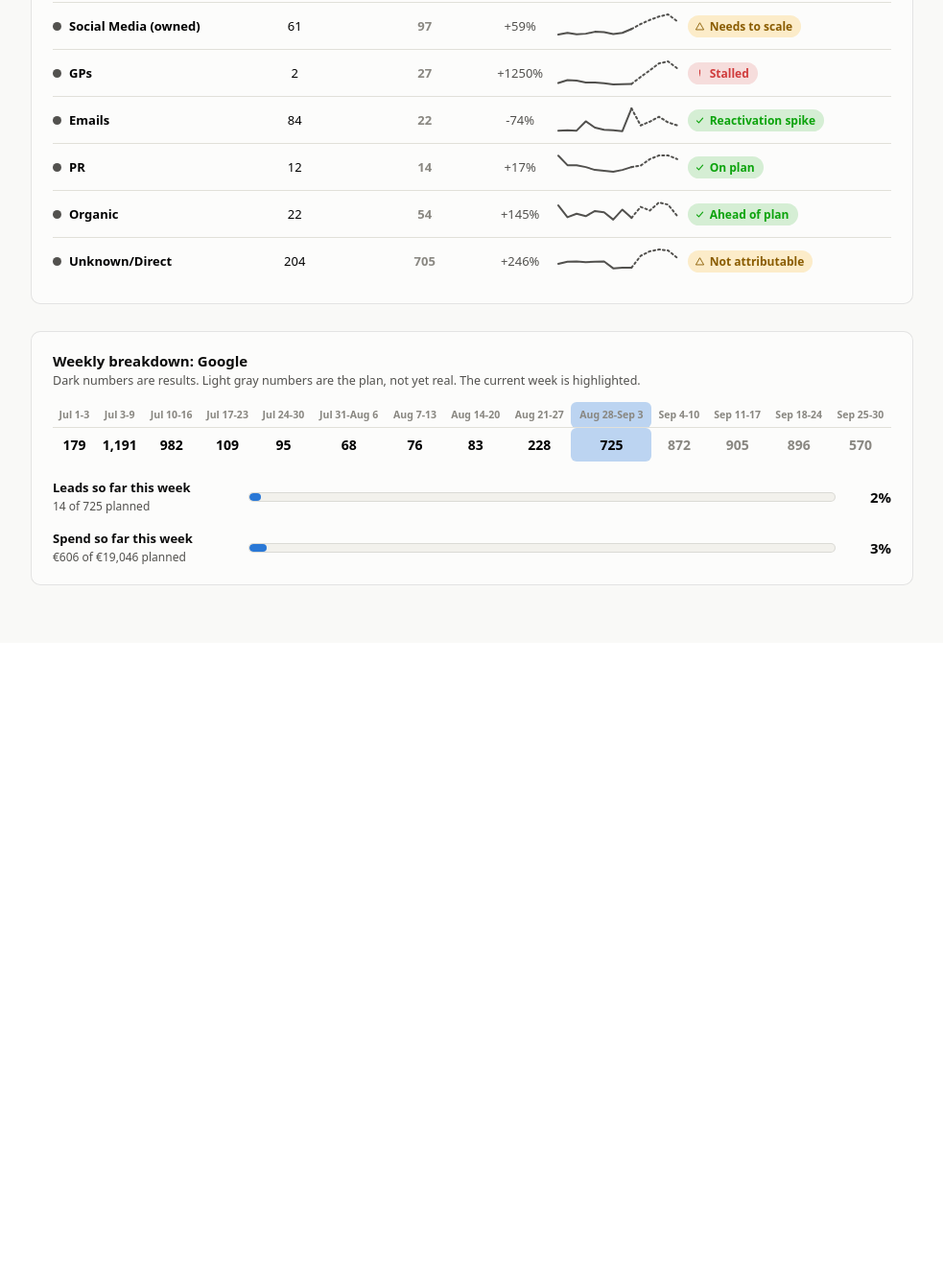
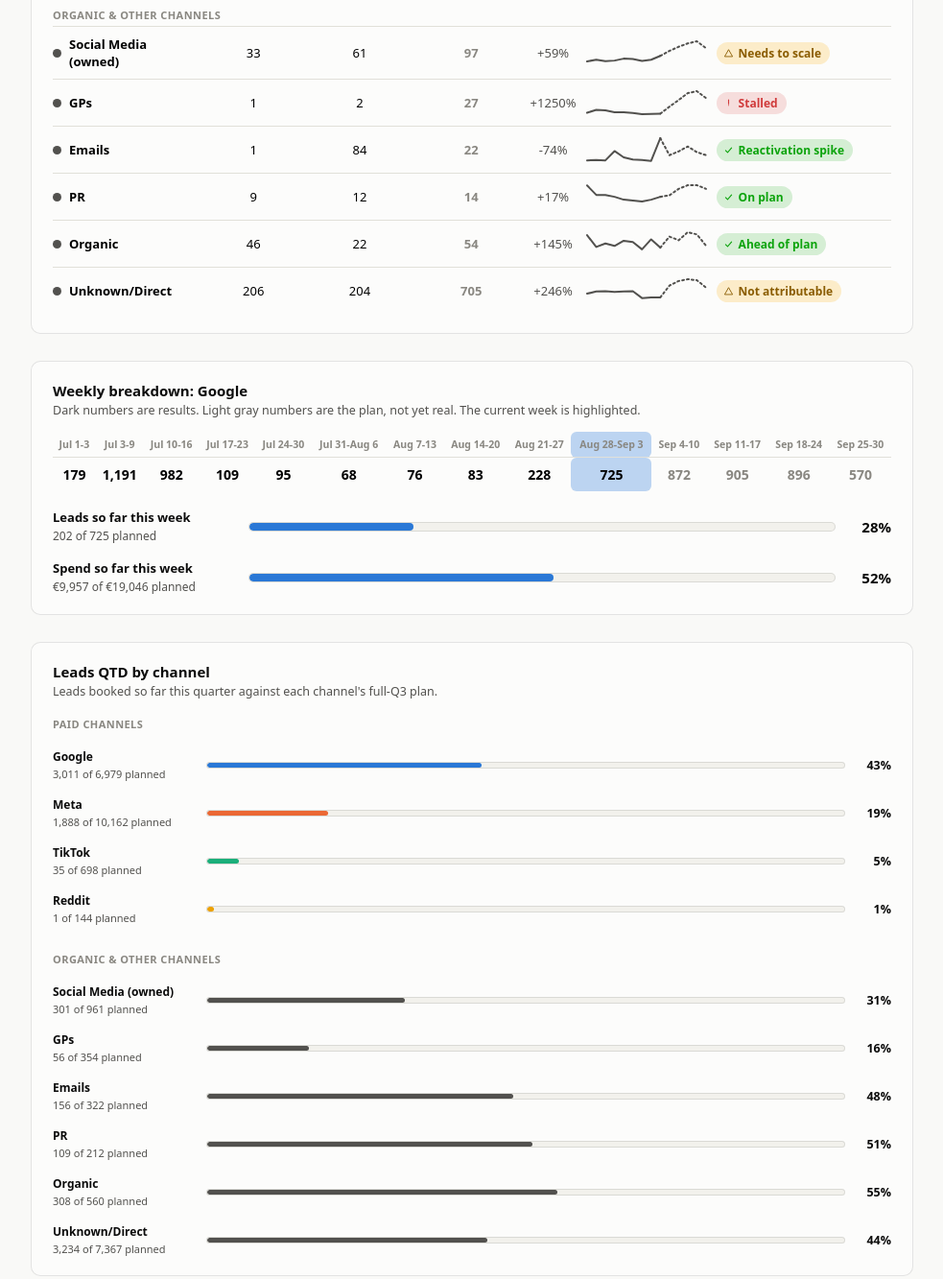
Before and after one commit to francoecker-akka/akka-q3-tracker-site, a website: page index.html in a window 1280 px wide. Shown: the part 2169-3502 px from the top of the page at 96% size, without its empty margins (148-1131 px from the left). Before the commit the page ends 2847 px from the top, so only its background shows below. Drawn offline with Linux system fonts and the light colour scheme.

Commit message:
Refresh this week's leads/spend through Aug 31; add Two weeks ago column; add Leads QTD by channel card

```diff
--- a/index.html
+++ b/index.html
@@ -267,11 +267,11 @@
 
     <div class="card">
       <p class="section-title">Leads by channel</p>
-      <p class="section-note">Full 14-week trend, the last confirmed week, and what the plan (not yet real) asks for next week. Click a channel for the full weekly breakdown.</p>
+      <p class="section-note">Full 14-week trend, the last two confirmed weeks, and what the plan (not yet real) asks for next week. Click a channel for the full weekly breakdown.</p>
       <div class="table-scroll">
         <table class="ch-table" id="channelTable">
           <thead>
-            <tr><th>Channel</th><th class="num">Last actual week</th><th class="num">Next week (plan)</th><th class="num">Change</th><th>Trend</th><th>Status</th></tr>
+            <tr><th>Channel</th><th class="num">Two weeks ago</th><th class="num">Last actual week</th><th class="num">Next week (plan)</th><th class="num">Change</th><th>Trend</th><th>Status</th></tr>
           </thead>
           <tbody></tbody>
         </table>
@@ -287,6 +287,12 @@
       <div class="progress-rows" id="channelProgress" style="margin-top:18px"></div>
     </div>
 
+    <div class="card">
+      <p class="section-title">Leads QTD by channel</p>
+      <p class="section-note">Leads booked so far this quarter against each channel's full-Q3 plan.</p>
+      <div class="progress-rows" id="leadsQtdByChannel"></div>
+    </div>
+
   </div>
 </div>
 
@@ -297,7 +303,7 @@
   var bookings = [86076,150639,55382,66048,80975,52919,42362,42020,51412,144549,174644,200212,191845,127412];
   var totalLeads = [698,1888,1777,971,997,837,442,597,892,3106,3971,4381,4198,2788];
 
-  // "So far" figures cover Aug 28 (day 1 of the new week; Aug 28-Sep 3 is still open)
+  // "So far" figures cover Aug 28-31 (this week is still open, Sep 1-3 not in yet)
   // `plan` is the last known Google Sheet forecast for weeks 8-13, hand-set and frozen -- never
   // derive it from `data`, since `data` gets overwritten with the real (BigQuery) number the moment
   // a week closes. Update `plan` by hand only when the sheet's own forecast changes.
@@ -305,18 +311,18 @@
   // spendSoFar/spendPlan got reset to track the new live week -- there's no 14-week spend series like
   // there is for leads, so this closed-week snapshot has to be kept by hand, separately.
   var paidChannels = [
-    { name: "Google", key: "google", data: [179,1191,982,109,95,68,76,83,228,723,869,902,893,568], plan: [241,723,869,902,893,568], status: "critical", statusLabel: "Collapsed", leadsSoFar: 14, spendSoFar: 605.94, spendPlan: 19046, lastWeekSpendActual: 10172.41, lastWeekSpendPlan: 9523 },
-    { name: "Meta", key: "meta", data: [46,148,241,314,332,209,137,209,252,1400,1783,1934,1752,1168], plan: [489,1400,1783,1934,1752,1168], status: "warning", statusLabel: "Needs to double", leadsSoFar: 4, spendSoFar: 618.92, spendPlan: 38942, lastWeekSpendActual: 15428.35, lastWeekSpendPlan: 17904 },
-    { name: "TikTok", key: "tiktok", data: [0,0,0,0,0,0,0,9,26,54,108,146,204,159], plan: [18,54,108,146,204,159], status: "warning", statusLabel: "Just launched", leadsSoFar: 0, spendSoFar: 95.19, spendPlan: 3641, lastWeekSpendActual: 3616.32, lastWeekSpendPlan: 3711 },
-    { name: "Reddit", key: "reddit", data: [0,0,0,0,0,0,0,0,1,8,28,39,43,25], plan: [1,8,28,39,43,25], status: "good", statusLabel: "Launched early, on plan", leadsSoFar: 0, spendSoFar: 14.18, spendPlan: 1857, lastWeekSpendActual: 270.40, lastWeekSpendPlan: 605 }
+    { name: "Google", key: "google", data: [179,1191,982,109,95,68,76,83,228,723,869,902,893,568], plan: [241,723,869,902,893,568], status: "critical", statusLabel: "Collapsed", leadsSoFar: 202, spendSoFar: 9956.66, spendPlan: 19046, lastWeekSpendActual: 10172.41, lastWeekSpendPlan: 9523 },
+    { name: "Meta", key: "meta", data: [46,148,241,314,332,209,137,209,252,1400,1783,1934,1752,1168], plan: [489,1400,1783,1934,1752,1168], status: "warning", statusLabel: "Needs to double", leadsSoFar: 160, spendSoFar: 7292.82, spendPlan: 38942, lastWeekSpendActual: 15428.35, lastWeekSpendPlan: 17904 },
+    { name: "TikTok", key: "tiktok", data: [0,0,0,0,0,0,0,9,26,54,108,146,204,159], plan: [18,54,108,146,204,159], status: "warning", statusLabel: "Just launched", leadsSoFar: 24, spendSoFar: 2201.51, spendPlan: 3641, lastWeekSpendActual: 3616.32, lastWeekSpendPlan: 3711 },
+    { name: "Reddit", key: "reddit", data: [0,0,0,0,0,0,0,0,1,8,28,39,43,25], plan: [1,8,28,39,43,25], status: "good", statusLabel: "Launched early, on plan", leadsSoFar: 0, spendSoFar: 601.94, spendPlan: 1857, lastWeekSpendActual: 270.40, lastWeekSpendPlan: 605 }
   ];
   var otherChannels = [
-    { name: "Social Media (owned)", data: [21,33,22,27,41,38,25,33,61,99,129,154,170,119], plan: [50,99,129,154,170,119], status: "warning", statusLabel: "Needs to scale", leadsSoFar: 2 },
+    { name: "Social Media (owned)", data: [21,33,22,27,41,38,25,33,61,99,129,154,170,119], plan: [50,99,129,154,170,119], status: "warning", statusLabel: "Needs to scale", leadsSoFar: 21 },
     { name: "GPs", data: [5,16,14,7,7,4,0,1,2,26,49,73,80,56], plan: [16,26,49,73,80,56], status: "critical", statusLabel: "Stalled", leadsSoFar: 0 },
-    { name: "Emails", data: [3,4,3,37,14,6,4,1,84,32,52,78,48,32], plan: [8,32,52,78,48,32], status: "good", statusLabel: "Reactivation spike", leadsSoFar: 0 },
-    { name: "PR", data: [24,14,14,12,9,8,7,9,12,14,21,25,25,21], plan: [9,14,21,25,25,21], status: "good", statusLabel: "On plan", leadsSoFar: 0 },
-    { name: "Organic", data: [58,24,34,27,42,38,17,46,22,51,41,63,57,26], plan: [36,51,41,63,57,26], status: "good", statusLabel: "Ahead of plan", leadsSoFar: 0 },
-    { name: "Unknown/Direct", data: [362,458,467,438,457,466,176,206,204,699,892,967,925,614], plan: [240,699,892,967,925,614], status: "warning", statusLabel: "Not attributable", leadsSoFar: 5 }
+    { name: "Emails", data: [3,4,3,37,14,6,4,1,84,32,52,78,48,32], plan: [8,32,52,78,48,32], status: "good", statusLabel: "Reactivation spike", leadsSoFar: 87 },
+    { name: "PR", data: [24,14,14,12,9,8,7,9,12,14,21,25,25,21], plan: [9,14,21,25,25,21], status: "good", statusLabel: "On plan", leadsSoFar: 8 },
+    { name: "Organic", data: [58,24,34,27,42,38,17,46,22,51,41,63,57,26], plan: [36,51,41,63,57,26], status: "good", statusLabel: "Ahead of plan", leadsSoFar: 16 },
+    { name: "Unknown/Direct", data: [362,458,467,438,457,466,176,206,204,699,892,967,925,614], plan: [240,699,892,967,925,614], status: "warning", statusLabel: "Not attributable", leadsSoFar: 101 }
   ];
 
   var cum = [];
@@ -600,10 +606,13 @@
   }
 
   function channelRow(ch, color, idx) {
+    var twoAgoIdx = actualCount - 2;
+    var twoAgo = twoAgoIdx >= 0 ? Math.round(ch.data[twoAgoIdx]) : null;
     var last = Math.round(ch.data[actualCount - 1]);
     var next = Math.round(ch.data[actualCount]);
     return '<tr data-idx="' + idx + '">' +
       '<td><div class="ch-name"><span class="ch-dot" style="background:' + color + '"></span>' + ch.name + '</div></td>' +
+      '<td class="num">' + (twoAgo === null ? '–' : twoAgo.toLocaleString('en-US')) + '</td>' +
       '<td class="num">' + last.toLocaleString('en-US') + '</td>' +
       '<td class="num is-plan">' + next.toLocaleString('en-US') + '</td>' +
       '<td class="num" style="color:var(--ink-2)">' + pctChangeLabel(last, next) + '</td>' +
@@ -647,9 +656,9 @@
     clickable.push({ name: 'Organic (total)', data: sumArrays(otherChannels), color: otherColor, isPaid: false, leadsSoFar: sumField(otherChannels, 'leadsSoFar') });
 
     var pi = 0;
-    var html = '<tr class="group-row" data-idx="' + paidTotalIdx + '"><td colspan="6">Paid channels</td></tr>';
+    var html = '<tr class="group-row" data-idx="' + paidTotalIdx + '"><td colspan="7">Paid channels</td></tr>';
     html += paidChannels.map(function (ch) { return channelRow(ch, paidColors[ch.key], pi++); }).join('');
-    html += '<tr class="group-row" data-idx="' + organicTotalIdx + '"><td colspan="6">Organic &amp; other channels</td></tr>';
+    html += '<tr class="group-row" data-idx="' + organicTotalIdx + '"><td colspan="7">Organic &amp; other channels</td></tr>';
     html += otherChannels.map(function (ch) { return channelRow(ch, otherColor, pi++); }).join('');
     tbody.innerHTML = html;
 
@@ -799,6 +808,28 @@
     }).join('');
   }
 
+  // Full-Q3 plan per channel = the weeks that were already actual by the time the forecast existed
+  // (1-8, `data` never had a separate plan for those) plus the weeks-8-13 forecast (`plan`).
+  function quarterPlanLeads(ch) {
+    var sum = 0;
+    for (var i = 0; i < originalActualCount; i++) sum += ch.data[i];
+    ch.plan.forEach(function (v) { sum += v; });
+    return sum;
+  }
+
+  function qtdLeads(ch) {
+    var sum = 0;
+    for (var i = 0; i < actualCount; i++) sum += ch.data[i];
+    return sum;
+  }
+
+  function renderLeadsQtdByChannel() {
+    var leadsFmt = function (v) { return Math.round(v).toLocaleString('en-US'); };
+    document.getElementById('leadsQtdByChannel').innerHTML = channelGroupBreakdown(function (ch, color) {
+      return progressBarRow(ch.name, qtdLeads(ch), quarterPlanLeads(ch), leadsFmt, color, 'mini');
+    });
+  }
+
   function renderChannelProgress(ch) {
     var container = document.getElementById('channelProgress');
     var weekPlanLeads = ch.data[actualCount];
@@ -831,6 +862,7 @@
   renderWeekSpendByChannel();
   renderWeekCpl();
   fillChannelTable();
+  renderLeadsQtdByChannel();
   selectChannel(0);
   window.addEventListener('resize', function () { drawCumChart(); drawLeadsChart(); });
 })();
```
